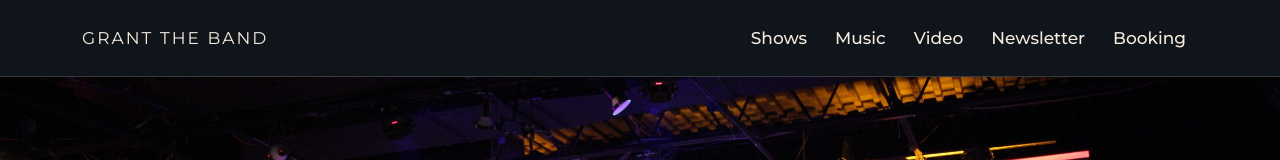
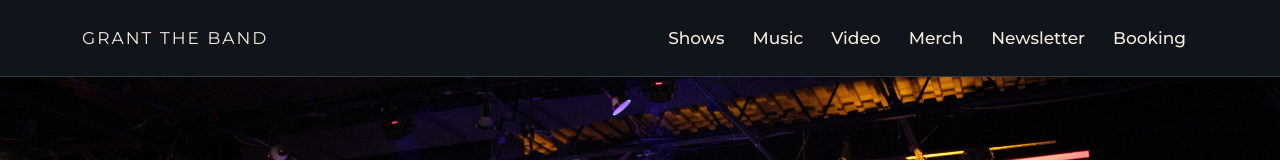
Before and after one commit to noahglevine/Grant-the-band-Website, an Astro site: page /book in a window 1280 px wide. Shown: the top 160 px of the page. Built offline with nearby package versions, Linux system fonts and the light colour scheme; Astro itself is replaced by a stand-in of ours; a web font is replaced by a local one.

Commit message:
Add Merch to the nav

```diff
--- a/src/components/Header.astro
+++ b/src/components/Header.astro
@@ -1,5 +1,6 @@
 ---
 import Wordmark from './Wordmark.astro';
+import { links } from '../data/site';
 
 interface Props {
   // Home: no wordmark (the hero logo is the headline), header sits over the hero.
@@ -14,6 +15,7 @@ const items = [
   { label: 'Shows', href: '/shows' },
   { label: 'Music', href: `${base}#music` },
   { label: 'Video', href: `${base}#video` },
+  { label: 'Merch', href: links.merch },
   { label: 'Newsletter', href: newsletterHref },
   { label: 'Booking', href: '/book' },
 ];
```
